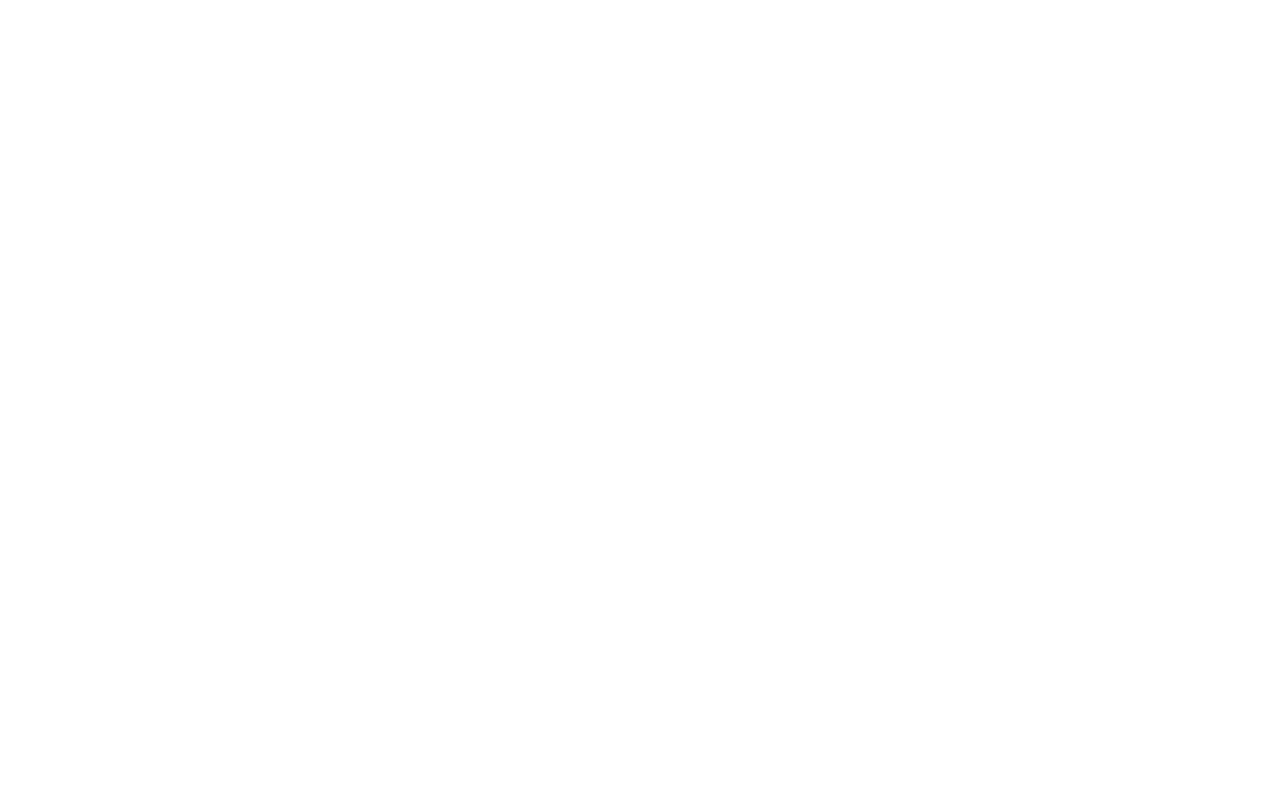
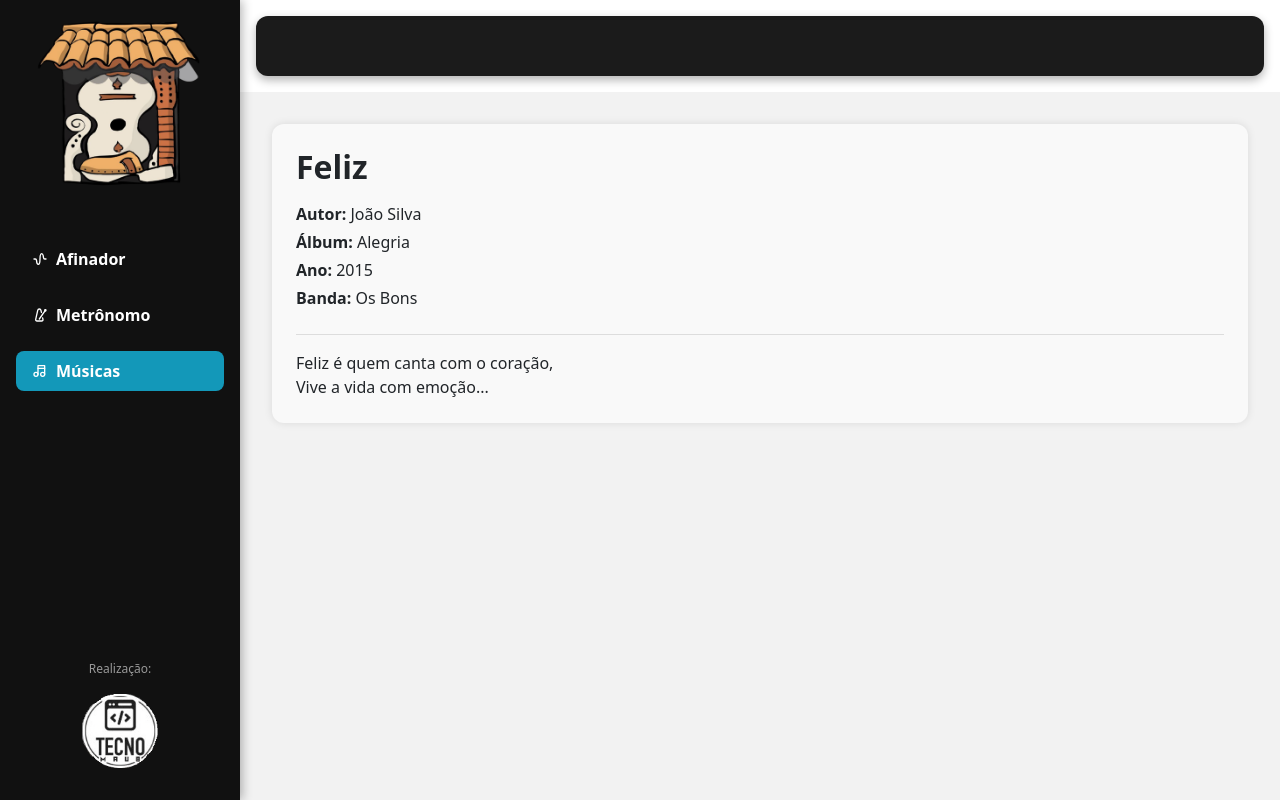
Before and after one commit to Mauboru/AFINACAICARA-WEB-REACT, a React (Vite) app: page /musicas/1 in a window 1280 px wide. Before the commit this address had no page. Built offline with nearby package versions, Linux system fonts and the light colour scheme.

Commit message:
update tela de letra das musicas

```diff
--- /dev/null
+++ b/src/pages/Music.jsx
@@ -0,0 +1,177 @@
+import styled from "styled-components";
+import MainLayout from "../layouts/MainLayout";
+import { useState, useEffect } from "react";
+import { useParams } from "react-router-dom";
+import { FaSpotify, FaYoutube, FaSoundcloud } from "react-icons/fa";
+
+export default function Music() {
+    const [musicList, setMusicList] = useState([]);
+    const [music, setMusic] = useState(null);
+    const { id } = useParams();
+
+    useEffect(() => {
+        const musics = [
+            { id: 1, title: "Feliz", author: "João Silva", album: "Alegria", year: 2015, band: "Os Bons", letter: "Feliz é quem canta com o coração,\nVive a vida com emoção..." },
+            { id: 2, title: "Marinheiro", author: "Lucas Rocha", album: "Águas", year: 2018, band: "Maré Alta", letter: "O marinheiro saiu no mar,\nCom saudade no olhar..." },
+            { id: 3, title: "Queromana", author: "Ana Reis", album: "Desejos", year: 2017, band: "Flor do Cerrado", letter: "Queromana dança no vento,\nLeve feito pensamento..." },
+            { id: 4, title: "No Jardim", author: "Carlos Luz", album: "Natureza", year: 2016, band: "Raízes", letter: "No jardim da esperança,\nPlantei o meu amor..." },
+            { id: 5, title: "Peixe Morto", author: "Marina Costa", album: "Profundezas", year: 2019, band: "Oceano Seco", letter: "O peixe morto não nada,\nMas sua história ainda fala..." },
+            {
+                id: 6,
+                title: "Menina você tá lembrada",
+                author: "Desconhecido",
+                album: "Chamarritas Gaúchas",
+                year: 2023,
+                band: "Grupo Manema",
+                spotify: "https://open.spotify.com/track/abc123",
+                youtube: "https://youtube.com/watch?v=abc123",
+                soundcloud: "",
+                letter: `
+            Ai no meio desse salão
+            Ai ??? o bateu asa
+
+            Menina você tá lembrada
+            Ai daquela tarde serena
+            Que eu passei no seu ranchinho
+            Como que vai, cumprimentei
+            Todo bonzinho, minha donzela, meu amorzinho
+
+            Aí nós temos obrigação
+            Pra saudar o dono da casa
+
+            (REFRÃO)
+
+            Ai capinzinho do terreiro
+            Ai não contei que há de vim
+
+            (REFRÃO)
+
+            Ai não quero que meu bem saiba
+            Aí nova noite se admira
+
+            (REFRÃO)
+
+            Ai meu amigo e camarada
+            Ai vamo dar por despedida
+
+            (REFRÃO)
+
+            Ai no meu bairro não se usa
+            Ai vem fazer moda cumprida`
+            },
+            { id: 7, title: "Menina do cabelo comprido", author: "Patrícia Moraes", album: "Sonhos", year: 2021, band: "Horizonte Azul", letter: "Menina do cabelo comprido,\nTeu riso é o meu abrigo..." },
+            { id: 8, title: "Tamanduá no Baile", author: "Rafael Souza", album: "Selva Urbana", year: 2022, band: "Bicho Solto", letter: "Tamanduá no baile chegou,\nTodo mundo se espantou..." },
+        ];
+
+        musics.sort((a, b) => a.title.localeCompare(b.title));
+        setMusicList(musics);
+
+        const found = musics.find((m) => m.id === Number(id));
+        setMusic(found);
+    }, [id]);
+
+    return (
+        <MainLayout>
+            {music ? (
+                <Styled.Container>
+                    <Styled.Header>
+                        <Styled.Title>{music.title}</Styled.Title>
+                        <Styled.Icons>
+                            {music.spotify && (
+                                <a href={music.spotify} target="_blank" rel="noopener noreferrer">
+                                    <FaSpotify size={24} color="#1DB954" />
+                                </a>
+                            )}
+                            {music.youtube && (
+                                <a href={music.youtube} target="_blank" rel="noopener noreferrer">
+                                    <FaYoutube size={24} color="#FF0000" />
+                                </a>
+                            )}
+                            {music.soundcloud && (
+                                <a href={music.soundcloud} target="_blank" rel="noopener noreferrer">
+                                    <FaSoundcloud size={24} color="#FF5500" />
+                                </a>
+                            )}
+                        </Styled.Icons>
+                    </Styled.Header>
+                    <Styled.Info><strong>Autor:</strong> {music.author}</Styled.Info>
+                    <Styled.Info><strong>Álbum:</strong> {music.album}</Styled.Info>
+                    <Styled.Info><strong>Ano:</strong> {music.year}</Styled.Info>
+                    <Styled.Info><strong>Banda:</strong> {music.band}</Styled.Info>
+                    <Styled.Lyrics>{music.letter}</Styled.Lyrics>
+                </Styled.Container>
+            ) : (
+                <Styled.Aviso>Música não encontrada.</Styled.Aviso>
+            )}
+        </MainLayout>
+    );
+}
+
+const Styled = {
+    Container: styled.div`
+        padding: 1.5rem;
+        background-color: #f9f9f9;
+        border-radius: 12px;
+        box-shadow: 0 0 8px rgba(0,0,0,0.1);
+    `,
+
+    Title: styled.h2`
+        font-size: 2rem;
+        font-weight: bold;
+        margin-bottom: 1rem;
+    `,
+
+    Info: styled.p`
+        margin: 0.25rem 0;
+        font-size: 1rem;
+    `,
+
+    Lyrics: styled.div`
+        margin-top: 1.5rem;
+        padding-top: 1rem;
+        border-top: 1px solid #ddd;
+        white-space: pre-wrap;
+        line-height: 1.5;
+        font-size: 1rem;
+        word-break: break-word;
+        text-indent: 1.5rem
+
+        @media (max-width: 600px) {
+            font-size: 0.95rem;
+            text-indent: 1rem;
+        }
+    `,
+
+    Aviso: styled.h1`
+        color: #c00;
+        font-size: 1.5rem;
+        text-align: center;
+        margin-top: 2rem;
+    `,
+
+    Header: styled.div`
+        display: flex;
+        align-items: center;
+        justify-content: space-between;
+        gap: 1rem;
+        flex-wrap: wrap;
+        margin-bottom: 1rem;
+    `,
+
+    Icons: styled.div`
+        display: flex;
+        gap: 0.75rem;
+
+        a {
+            display: flex;
+            align-items: center;
+            text-decoration: none;
+        }
+    `,
+
+    Title: styled.h2`
+        font-size: 2rem;
+        font-weight: bold;
+        margin: 0;
+    `,
+};
--- a/src/pages/Sheets.jsx
+++ b/src/pages/Sheets.jsx
@@ -1,9 +1,11 @@
 import styled from "styled-components";
 import MainLayout from '../layouts/MainLayout';
 import { useState, useEffect } from "react";
+import { useNavigate } from 'react-router-dom'
 
 export default function Sheets() {
   const [musicList, setMusicList] = useState([]);
+  const navigate = useNavigate();
 
   useEffect(() => {
     const musics = [
@@ -30,10 +32,6 @@
 
   const sortedLetters = Object.keys(groupedMusics).sort();
 
-  const handleClick = (title) => {
-    alert(`Você clicou na música: ${title}`);
-  };
-
   return (
     <MainLayout>
       <Styled.Container>
@@ -45,10 +43,9 @@
               {groupedMusics[letter].map(music => (
                 <Styled.Musics
                   key={music.id}
-                  onClick={() => handleClick(music.title)}
+                  onClick={() => navigate(`/musicas/${music.id}`)}
                   tabIndex={0}
                   role="button"
-                  onKeyDown={(e) => e.key === 'Enter' && handleClick(music.title)}
                 >
                   {music.title}
                 </Styled.Musics>
--- a/src/pages/Tuner.jsx
+++ b/src/pages/Tuner.jsx
@@ -71,10 +71,6 @@
     oscillator.onended = () => {
       audioCtx.close();
     };
-  };
-
-  const noteNameToIndex = (noteName) => {
-    return chromaticNotes.indexOf(noteName);
   };
 
   const formatNoteName = (noteName) => {
@@ -209,27 +205,27 @@
     playTone(note.freq, 1);
   };
 
-  const getOffsetColor = (offset) => {
-    const absOffset = Math.abs(offset);
-    if (absOffset <= 5) return "#2ecc71";
-    if (absOffset <= 15) return "#f1c40f";
-    return "#e74c3c";
-  };
-
   return (
     <MainLayout>
-
       <Styled.Container>
         <Styled.Title>Afinador de {instrument}</Styled.Title>
 
-          <Styled.NoteDisplay color={getOffsetColor(offset)}>
-            Nota detectada: <strong>{detectedNote || "..."}</strong>
-          </Styled.NoteDisplay>
+        <Styled.TunerDisplay>
+          <Styled.Needle offset={offset} />
+          <Styled.Scale>
+            <span>-50</span>
+            <span>-25</span>
+            <span>0</span>
+            <span>+25</span>
+            <span>+50</span>
+          </Styled.Scale>
+        </Styled.TunerDisplay>
 
-          <Styled.OffsetBar>
-            <Styled.Indicator style={{ left: `${offset + 50}%`, backgroundColor: getOffsetColor(offset) }} />
-            <Styled.CenterLine />
-          </Styled.OffsetBar>
+        <Styled.NoteBig>{detectedNote || "A"}</Styled.NoteBig>
+
+        <Styled.FrequencySmall>
+          {detectedFreq ? `${detectedFreq.toFixed(1)} Hz | ${offset.toFixed(1)} cents` : "00.0 Hz | 00.0 cents"}
+        </Styled.FrequencySmall>
 
         <Styled.Buttons>
           {instrumentNotesMap[instrument].map((note, idx) => (
@@ -238,6 +234,7 @@
             </Styled.NoteButton>
           ))}
         </Styled.Buttons>
+
         <Styled.Footer>
           {instruments.map((item) => (
             <Styled.InstrumentButton
@@ -249,21 +246,59 @@
             </Styled.InstrumentButton>
           ))}
         </Styled.Footer>
+
       </Styled.Container>
-
     </MainLayout>
   );
 }
 
 const Styled = {
-  CenterLine: styled.div`
+  TunerDisplay: styled.div`
+    position: relative;
+    width: 200px;
+    height: 100px;
+    margin: 40px auto;
+    border-top-left-radius: 200px;
+    border-top-right-radius: 200px;
+    background: #222;
+    border: 2px solid #555;
+  `,
+
+  Needle: styled.div`
     position: absolute;
-    top: 0;
+    bottom: 0;
     left: 50%;
-    transform: translateX(-50%);
     width: 2px;
-    height: 100%;
-    background: ${({ theme }) => theme.colors.text};
+    height: 90px;
+    background: red;
+    transform: rotate(${props => props.offset}deg);
+    transform-origin: bottom center;
+    transition: transform 0.1s ease;
+  `,
+
+  Scale: styled.div`
+    position: absolute;
+    width: 100%;
+    bottom: 5px;
+    display: flex;
+    justify-content: space-between;
+    color: #ccc;
+    font-size: 0.75rem;
+  `,
+
+  NoteBig: styled.div`
+    font-size: 3rem;
+    font-weight: bold;
+    color: ${({ theme }) => theme.colors.primaryDark};
+    text-align: center;
+  `,
+
+  FrequencySmall: styled.div`
+    font-size: 1rem;
+    color: ${({ theme }) => theme.colors.primaryDark};
+    text-align: center;
+    margin-top: 0.5rem;
+    padding-bottom: 2rem;
   `,
 
   Container: styled.div`
@@ -284,32 +319,6 @@
     color: ${({ theme }) => theme.colors.primaryDark};
     margin-bottom: 20px;
     text-align: center;
-  `,
-
-  NoteDisplay: styled.div`
-      font-size: 1.5rem;
-      margin-bottom: 20px;
-      color: ${({ theme }) => theme.colors.primaryDark};
-      text-align: center;
-  `,
-
-  OffsetBar: styled.div`
-    width: 100%;
-    max-width: 400px;
-    height: 10px;
-    background: ${({ theme }) => theme.colors.primaryTransparent2};
-    position: relative;
-    margin-bottom: 30px;
-    border-radius: 5px;
-  `,
-
-  Indicator: styled.div`
-    position: absolute;
-    top: -5px;
-    width: 4px;
-    height: 20px;
-    background: ${({ theme }) => theme.colors.primary};
-    transition: left 0.1s ease;
   `,
 
   Buttons: styled.div`
--- a/src/routes/AppRoutes.jsx
+++ b/src/routes/AppRoutes.jsx
@@ -2,6 +2,7 @@
 import Tuner from "../pages/Tuner";
 import Metronomo from "../pages/Metronomo";
 import Sheets from "../pages/Sheets";
+import Music from "../pages/Music";
 
 export default function AppRoutes() {
     return (
@@ -12,6 +13,7 @@
                 <Route path="/afinador" element={<Tuner />} />
                 <Route path="/metronomo" element={<Metronomo />} />
                 <Route path="/musicas" element={<Sheets />} />
+                <Route path="/musicas/:id" element={<Music />} />
             </Routes>
         </Router>
     );
```
Lines whose indentation alone changed are shown as unchanged.
